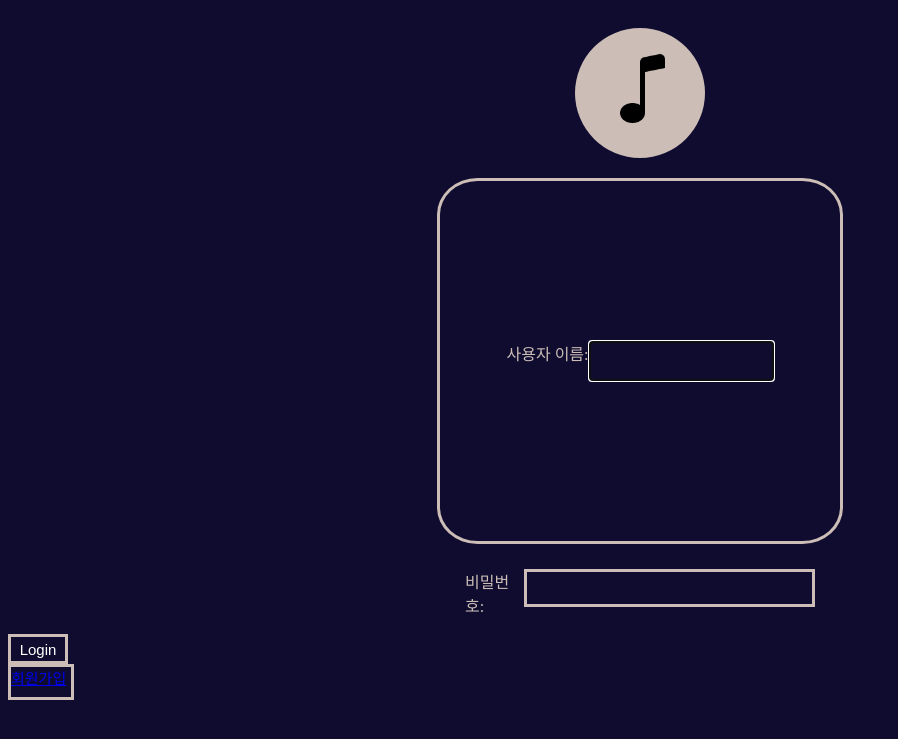
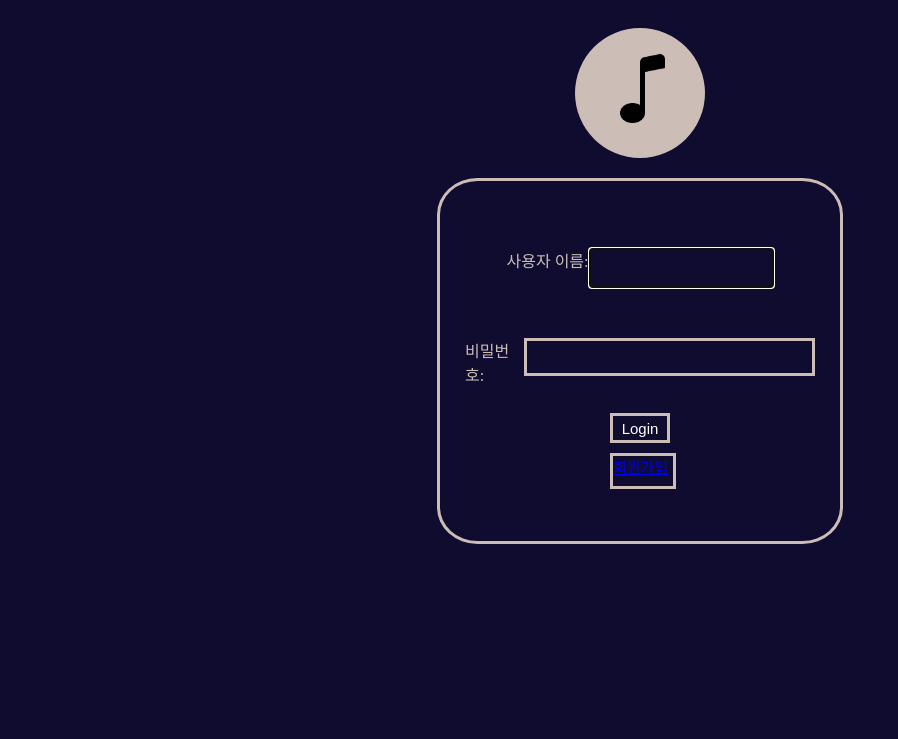
Before and after one commit to gardening-y/MusicShare_2, a Django app: page /login/ in a window 1280 px wide. Shown: the top 739 px of the page, without its empty margins (0-898 px from the left). Run offline with Django 4.2, Linux system fonts and the light colour scheme.

Commit message:
login_1차 수정

```diff
--- a/login/templates/login/login.html
+++ b/login/templates/login/login.html
@@ -26,8 +26,7 @@
           </ul>
           {% endif %}
         </div>
-      </div>
-      <div class="password">
+        <div class="password">
         {{ form.password.label_tag }} {{ form.password }}
         {% if form.password.errors %}
         <ul class="errorlist">
@@ -37,12 +36,14 @@
         </ul>
         {% endif %}
       </div>
-      <div>
+<div class="putput" style="margin-left:40% ;">
+      <div style="margin: 10px;">
         <input type="submit" value="Login" />
       </div>
-      <div class="signup">
+      <div class="signup" style="margin: 10px;">
         <a href="{% url 'login:signup' %}">회원가입</a>
       </div>
+    </div>
     </form>
   </body>
 </html>
```
